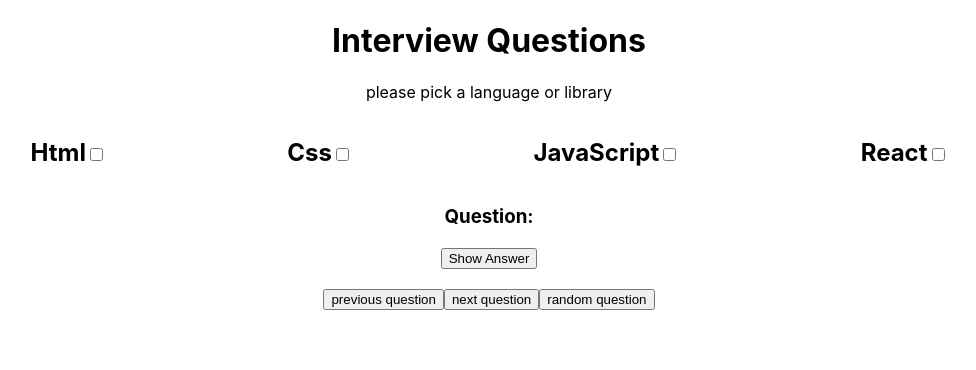
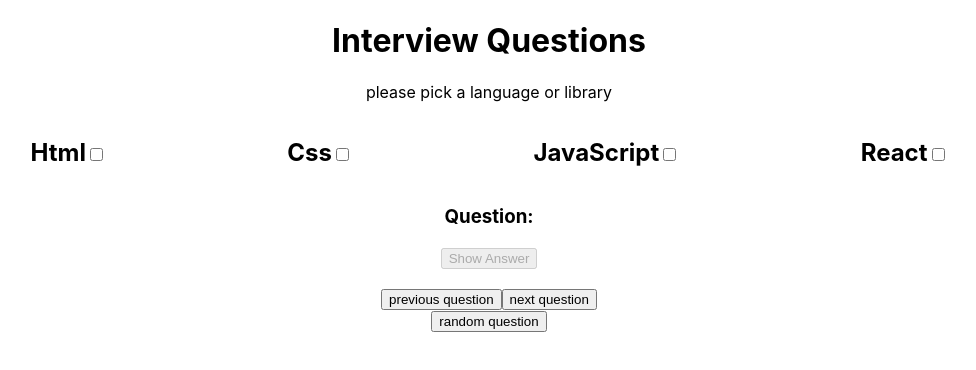
Before and after one commit to Miselrkba/interview-questions, a React (Create React App) app: page / in a window 1280 px wide. Shown: the top 370 px of the page, without its empty margins (151-1127 px from the left). Built offline with nearby package versions, Linux system fonts and the light colour scheme.

Commit message:
implemented alerts

```diff
--- a/src/App.js
+++ b/src/App.js
@@ -68,8 +68,9 @@
   const prevQuestion = () => {
     setCount(count - 1);
     if (count <= 0) {
-      setCount(count);
+      setCount(question.length -1);
     }
+    if (question.length === 0) alert("please pick a language or library first");
   };
 
   const nextQuestion = () => {
@@ -77,11 +78,13 @@
     if (question.length - 1 <= count) {
       setCount(0);
     }
+    if (question.length === 0) alert("please pick a language or library first");
   };
 
   const randomQuestion = () => {
     const rand = Math.floor(Math.random() * question.length);
     setCount(rand);
+    if (question.length === 0) alert("please pick a language or library first");
   };
 
   // click event to toggle Show answer
@@ -100,7 +103,12 @@
         handleReact={setReact}
       />
       <h3>Question: {question[count]}</h3>
-      <button onClick={clicked}>Show Answer </button>
+      <button
+        disabled={html || css || react || js ? false : true}
+        onClick={clicked}
+      >
+        Show Answer{" "}
+      </button>
       <h3>{toggle ? answer[count] : null}</h3>
 
       <Buttons
--- a/src/components/Buttons.js
+++ b/src/components/Buttons.js
@@ -1,15 +1,13 @@
 import React from "react";
 
-export const Buttons = ({
-  nextQuestion,
-  randomQuestion,
-  prevQuestion,
-}) => {
+export const Buttons = ({ nextQuestion, randomQuestion, prevQuestion }) => {
   return (
     <>
       <button onClick={prevQuestion}>previous question</button>
       <button onClick={nextQuestion}>next question</button>
-      <button onClick={randomQuestion}>random question</button>
+      <div>
+        <button onClick={randomQuestion}>random question</button>
+      </div>
     </>
   );
 };
```
